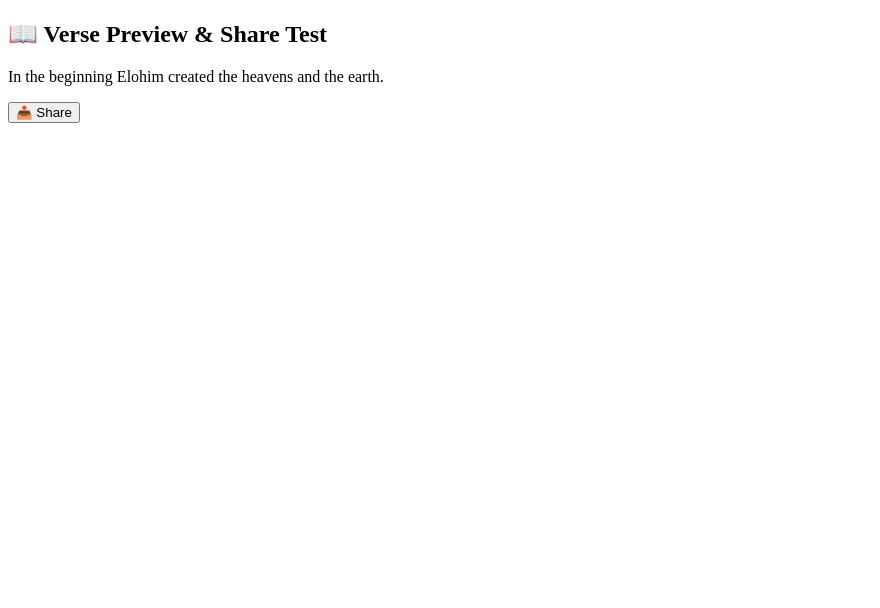
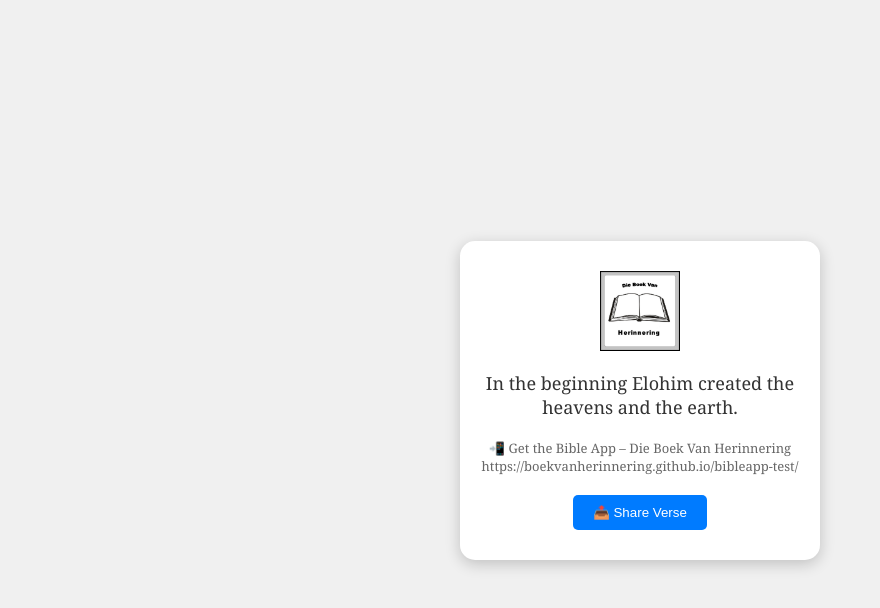
Before and after one commit to BoekVanHerinnering/bibleapp-test, a plain HTML site: page index.html in a window 1280 px wide. Shown: the whole page, without its empty margins (0-880 px from the left). Drawn offline with Linux system fonts and the light colour scheme.

Commit message:
Add files via upload
💡 Added verse card with image share and logo

```diff
--- a/index.html
+++ b/index.html
@@ -1,57 +1,141 @@
 <!DOCTYPE html>
-<html>
-<head><title>Test Share Verse</title></head>
+<html lang="en">
+<head>
+  <meta charset="UTF-8">
+  <meta name="viewport" content="width=device-width, initial-scale=1.0">
+  <title>Verse Share Preview</title>
+  <style>
+    body {
+      margin: 0;
+      font-family: 'Georgia', serif;
+      background-color: #f0f0f0;
+      display: flex;
+      justify-content: center;
+      align-items: center;
+      height: 100vh;
+    }
+
+    .card {
+      background: white;
+      padding: 30px 20px;
+      border-radius: 15px;
+      box-shadow: 0 4px 15px rgba(0,0,0,0.2);
+      width: 320px;
+      text-align: center;
+      position: relative;
+    }
+
+    .logo {
+      max-width: 80px;
+      margin: 0 auto 15px;
+    }
+
+    .verse {
+      font-size: 18px;
+      color: #333;
+      margin-bottom: 20px;
+      white-space: pre-wrap;
+    }
+
+    .download-message {
+      font-size: 13px;
+      color: #666;
+      margin-top: 15px;
+    }
+
+    #previewCanvas {
+      display: none;
+    }
+
+    button {
+      margin-top: 20px;
+      padding: 10px 20px;
+      background-color: #007BFF;
+      border: none;
+      color: white;
+      border-radius: 5px;
+      cursor: pointer;
+    }
+
+    button:hover {
+      background-color: #0056b3;
+    }
+  </style>
+</head>
 <body>
-  <h2>📖 Verse Preview & Share Test</h2>
-  <p data-verse id="test1">In the beginning Elohim created the heavens and the earth.</p>
-  <button onclick="previewVerseImage(); shareVerse()">📤 Share</button>
-  <div id="previewContainer"></div>
+
+  <div class="card" id="verseCard">
+    <img src="logo.png" alt="App Logo" class="logo">
+    <div class="verse" id="verseText">In the beginning Elohim created the heavens and the earth.</div>
+    <div class="download-message">
+      📲 Get the Bible App – Die Boek Van Herinnering<br>
+      https://boekvanherinnering.github.io/bibleapp-test/
+    </div>
+    <button onclick="generateAndShare()">📤 Share Verse</button>
+  </div>
+
+  <canvas id="previewCanvas" width="600" height="800"></canvas>
 
   <script>
-    function getSelectedVerses() {
-      return document.getElementById("test1").textContent;
-    }
+    async function generateAndShare() {
+      const card = document.getElementById('verseCard');
+      const canvas = document.getElementById('previewCanvas');
+      const ctx = canvas.getContext('2d');
 
-    async function createVerseImage(text) {
-      return new Promise(resolve => {
-        const canvas = document.createElement('canvas');
-        const ctx = canvas.getContext('2d');
-        canvas.width = 1080; canvas.height = 720;
-        ctx.fillStyle = '#fff'; ctx.fillRect(0, 0, 1080, 720);
-        ctx.fillStyle = '#000'; ctx.font = '32px Arial'; ctx.textAlign = 'center';
-        ctx.fillText(text, 540, 360);
-        canvas.toBlob(blob => {
-          const file = new File([blob], 'verse.png', { type: 'image/png' });
-          resolve(file);
-        });
+      const style = getComputedStyle(card);
+      ctx.fillStyle = style.backgroundColor || '#ffffff';
+      ctx.fillRect(0, 0, canvas.width, canvas.height);
+
+      const logo = new Image();
+      logo.src = 'logo.png';
+      await new Promise(res => logo.onload = res);
+      ctx.drawImage(logo, 250, 30, 100, 100);
+
+      ctx.fillStyle = '#000';
+      ctx.font = '20px Georgia';
+      const text = document.getElementById('verseText').textContent;
+      const lines = wrapText(ctx, text, 520);
+      let y = 180;
+      lines.forEach(line => {
+        ctx.fillText(line, 40, y);
+        y += 30;
+      });
+
+      ctx.fillStyle = '#666';
+      ctx.font = '14px Arial';
+      ctx.fillText("Get the Bible App – Die Boek Van Herinnering", 40, 700);
+      ctx.fillText("https://boekvanherinnering.github.io/bibleapp-test/", 40, 720);
+
+      canvas.toBlob(async (blob) => {
+        const file = new File([blob], 'verse.png', { type: 'image/png' });
+        if (navigator.canShare && navigator.canShare({ files: [file] })) {
+          await navigator.share({
+            files: [file],
+            title: 'Verse from Die Boek Van Herinnering',
+            text: text + '\n\nDownload here: https://boekvanherinnering.github.io/bibleapp-test/'
+          });
+        } else {
+          alert("Sharing not supported on this device.");
+        }
       });
     }
 
-    async function previewVerseImage() {
-      const text = getSelectedVerses();
-      const file = await createVerseImage(text);
-      const url = URL.createObjectURL(file);
-      const img = document.createElement('img');
-      img.src = url;
-      img.style.width = '90%';
-      img.style.maxWidth = '500px';
-      document.getElementById('previewContainer').innerHTML = '';
-      document.getElementById('previewContainer').appendChild(img);
-    }
-
-    async function shareVerse() {
-      const text = getSelectedVerses();
-      const file = await createVerseImage(text);
-      if (navigator.canShare && navigator.canShare({ files: [file] })) {
-        await navigator.share({
-          title: "Boek van Herinnering",
-          text: text,
-          files: [file]
-        });
-      } else {
-        navigator.clipboard.writeText(text);
-        alert("Sharing not supported. Text copied.");
+    function wrapText(ctx, text, maxWidth) {
+      const words = text.split(' ');
+      let line = '';
+      const lines = [];
+      for (let i = 0; i < words.length; i++) {
+        const testLine = line + words[i] + ' ';
+        const metrics = ctx.measureText(testLine);
+        if (metrics.width > maxWidth && i > 0) {
+          lines.push(line);
+          line = words[i] + ' ';
+        } else {
+          line = testLine;
+        }
       }
+      lines.push(line);
+      return lines;
     }
   </script>
 </body>
```
